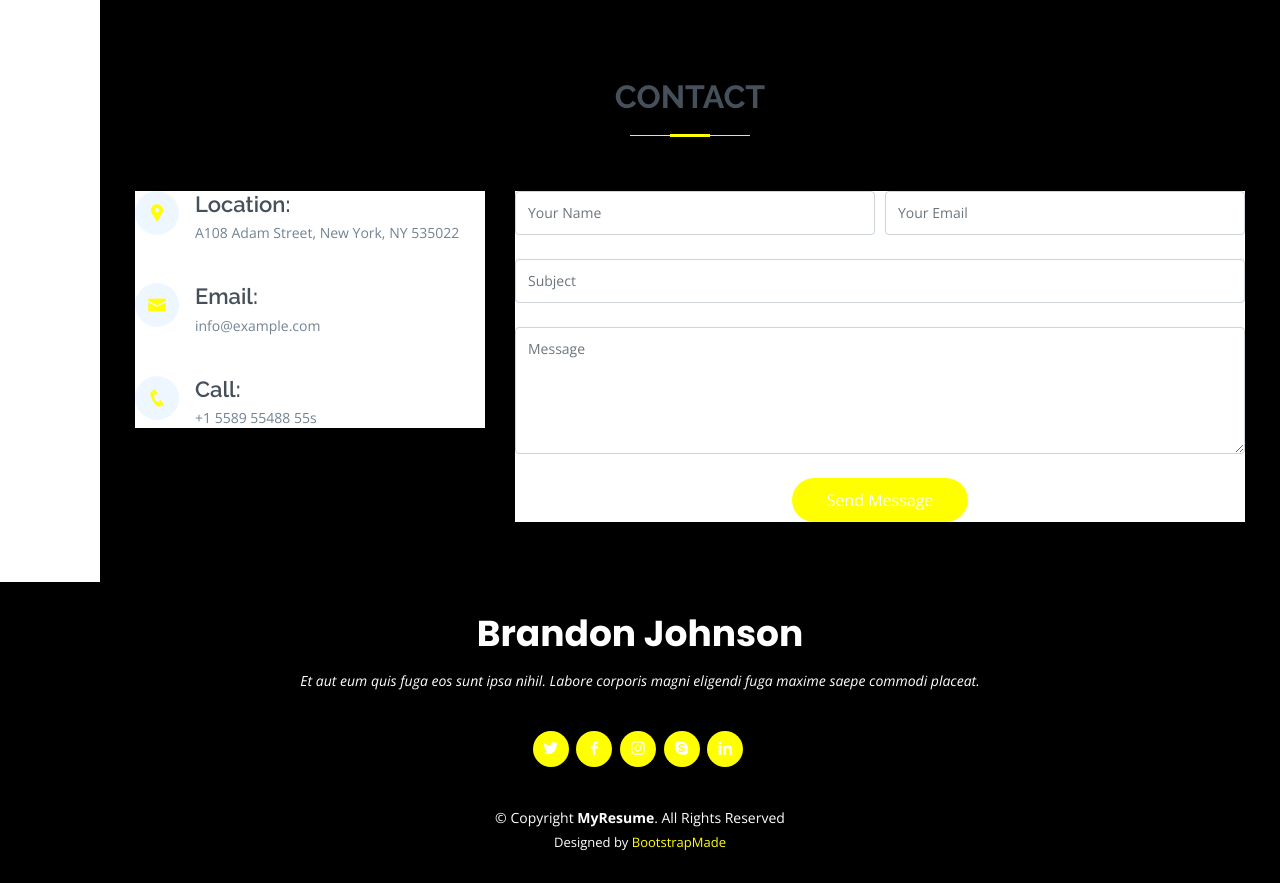
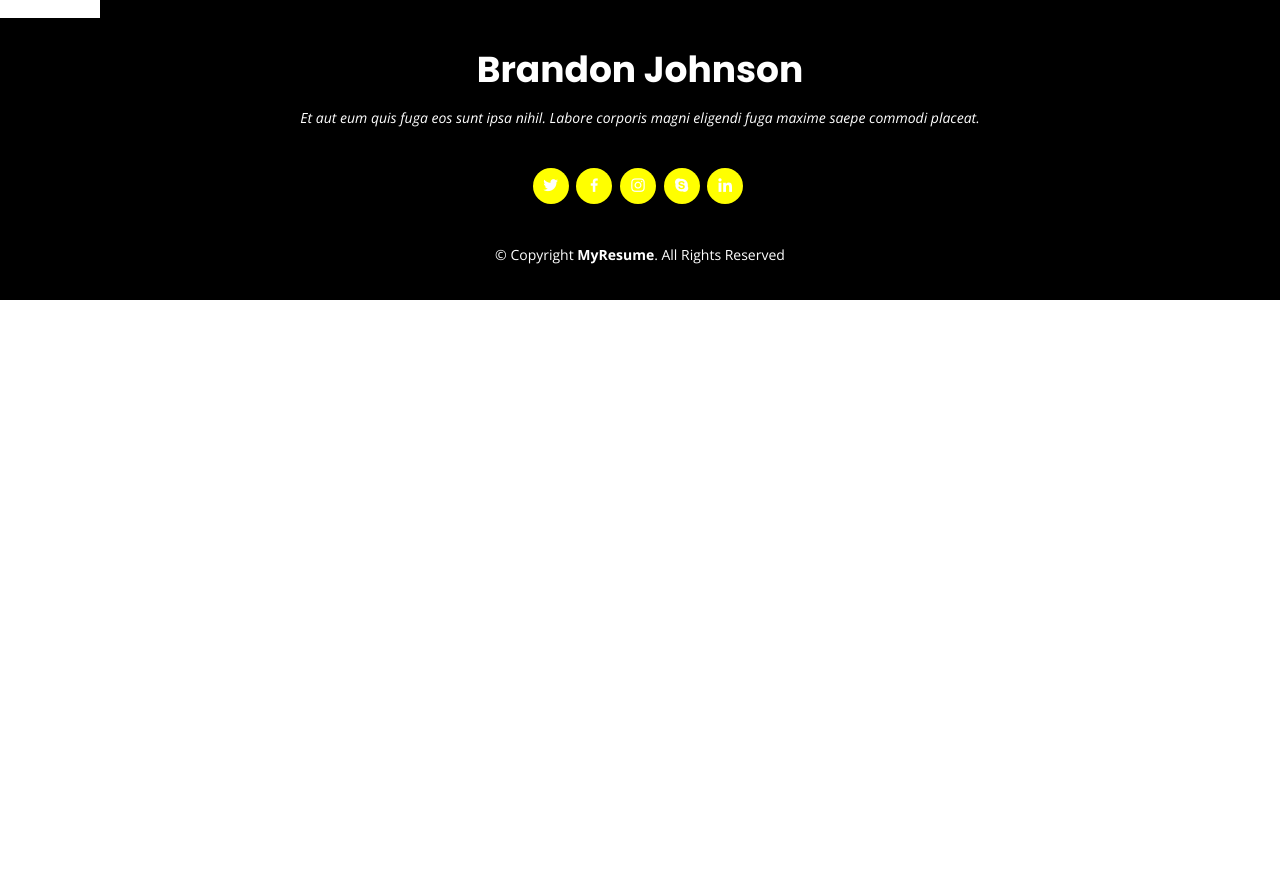
Before and after one commit to Nirmitjatana/portfolio-v1, a plain HTML site: page index.html in a window 1280 px wide. Shown: the part 6293-7176 px from the top of the page. After the commit the page ends 6593 px from the top, so only its background shows below. Drawn offline with nearby package versions, Linux system fonts and the light colour scheme.

Commit message:
strapping removed

```diff
--- a/index.html
+++ b/index.html
@@ -613,7 +613,7 @@
     </section><!-- End Testimonials Section -->
 
     <!-- ======= Contact Section ======= -->
-    <section id="contact" class="contact">
+    <!-- <section id="contact" class="contact">
       <div class="container" data-aos="fade-up">
 
         <div class="section-title">
@@ -680,7 +680,8 @@
         </div>
 
       </div>
-    </section><!-- End Contact Section -->
+    </section> -->
+    <!-- End Contact Section -->
 
   </main><!-- End #main -->
 
@@ -704,7 +705,7 @@
         <!-- You can delete the links only if you purchased the pro version. -->
         <!-- Licensing information: [license-url] -->
         <!-- Purchase the pro version with working PHP/AJAX contact form: https://bootstrapmade.com/free-html-bootstrap-template-my-resume/ -->
-        Designed by <a href="https://bootstrapmade.com/">BootstrapMade</a>
+        <!-- Designed by <a href="https://bootstrapmade.com/">BootstrapMade</a> -->
       </div>
     </div>
   </footer><!-- End Footer -->
```
